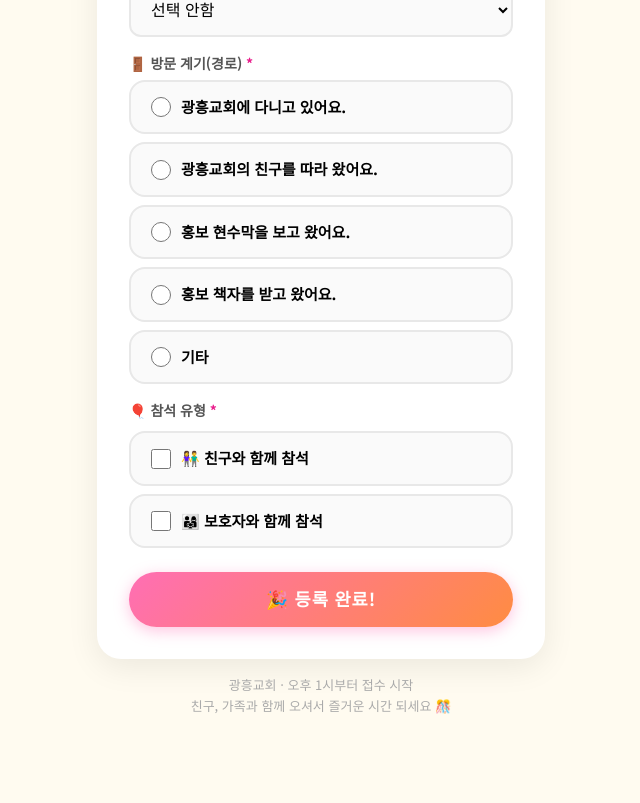
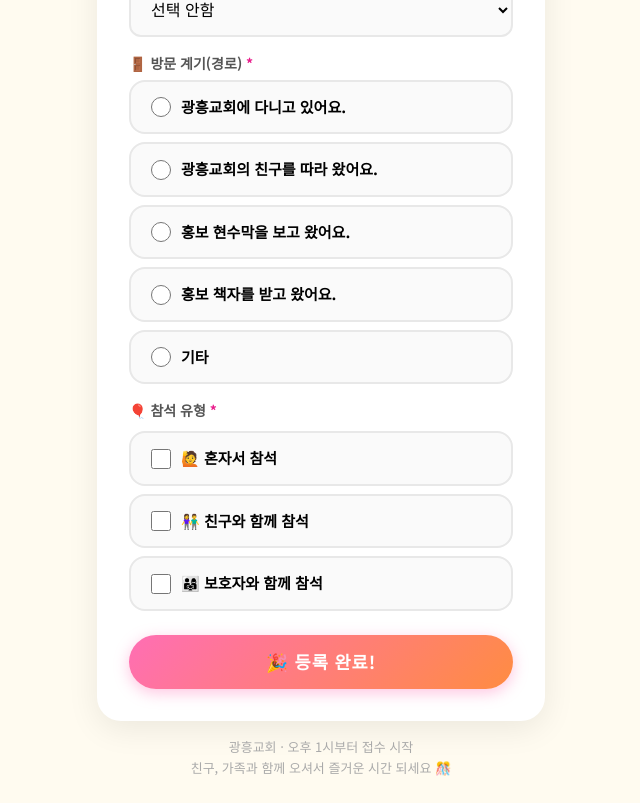
Before and after one commit to kyuky920/ghgogogo, a Next.js app: page / in a window 1280 px wide. Shown: the part 803-1606 px from the top of the page, without its empty margins (319-959 px from the left). Before the commit the page ends 1543 px from the top, so only its background shows below. Built offline with nearby package versions, Linux system fonts and the light colour scheme; no server answers.

Commit message:
Add solo attendance option

```diff
--- a/app/admin/page.tsx
+++ b/app/admin/page.tsx
@@ -76,7 +76,7 @@ export default function AdminPage() {
   }
 
   const handleExportCSV = () => {
-    const headers = ['이름', '학생구분', '등록구분', '등록경로', '현장참석', '소개자', '소속', '방문 계기', '학년/나이', '친구동반', '보호자동반', '등록시각', '체크시각']
+    const headers = ['이름', '학생구분', '등록구분', '등록경로', '현장참석', '소개자', '소속', '방문 계기', '학년/나이', '혼자참석', '친구동반', '보호자동반', '등록시각', '체크시각']
     const rows = registrations.map(r => [
       r.visitor_name,
       getStudentGroupLabel(r),
@@ -87,6 +87,7 @@ export default function AdminPage() {
       r.school || '',
       r.visit_path || '',
       getGradeLabel(r),
+      r.attending_alone ? '✓' : '',
       r.with_friend ? '✓' : '',
       r.with_guardian ? '✓' : '',
       new Date(r.created_at).toLocaleString('ko-KR'),
@@ -111,6 +112,7 @@ export default function AdminPage() {
 
   const totalFriend = registrations.filter(r => r.with_friend).length
   const totalGuardian = registrations.filter(r => r.with_guardian).length
+  const totalSolo = registrations.filter(r => r.attending_alone).length
   const totalPreregistered = registrations.filter(r => r.registration_kind === 'preregister').length
   const totalOnsite = registrations.filter(r => r.registration_kind === 'onsite').length
   const totalManual = registrations.filter(r => r.registration_source === 'manual').length
@@ -195,6 +197,7 @@ export default function AdminPage() {
             { label: '현장등록자', value: totalOnsite, color: '#FF8C42', emoji: '🏃' },
             { label: '수동등록', value: totalManual, color: '#8E24AA', emoji: '✍️' },
             { label: '현장 체크완료', value: totalCheckedIn, color: '#26A69A', emoji: '✅' },
+            { label: '혼자서 참석', value: totalSolo, color: '#5C6BC0', emoji: '🙋' },
             { label: '친구와 함께', value: totalFriend, color: '#4FC3F7', emoji: '👫' },
             { label: '보호자와 함께', value: totalGuardian, color: '#69D46B', emoji: '👨‍👩‍👧' },
           ].map((stat) => (
@@ -249,7 +252,7 @@ export default function AdminPage() {
               <table style={{ width: '100%', borderCollapse: 'collapse', fontSize: '14px' }}>
                 <thead>
                   <tr style={{ background: '#F9F9F9' }}>
-                    {['#', '방문자', '학생구분', '등록구분', '등록경로', '현장참석', '소개자', '소속', '방문 계기', '학년/나이', '친구', '보호자', '등록시각', ''].map(h => (
+                    {['#', '방문자', '학생구분', '등록구분', '등록경로', '현장참석', '소개자', '소속', '방문 계기', '학년/나이', '혼자', '친구', '보호자', '등록시각', ''].map(h => (
                       <th key={h} style={{ padding: '12px 14px', textAlign: 'left', color: '#666', fontWeight: '700', whiteSpace: 'nowrap', borderBottom: '1px solid #F0F0F0' }}>{h}</th>
                     ))}
                   </tr>
@@ -296,6 +299,9 @@ export default function AdminPage() {
                         {getGradeLabel(r) || '-'}
                       </td>
                       <td style={{ padding: '12px 14px', textAlign: 'center' }}>
+                        {r.attending_alone ? <span style={{ color: '#5C6BC0', fontWeight: '700' }}>✓</span> : '-'}
+                      </td>
+                      <td style={{ padding: '12px 14px', textAlign: 'center' }}>
                         {r.with_friend ? <span style={{ color: '#4FC3F7', fontWeight: '700' }}>✓</span> : '-'}
                       </td>
                       <td style={{ padding: '12px 14px', textAlign: 'center' }}>
--- a/components/RegisterForm.tsx
+++ b/components/RegisterForm.tsx
@@ -13,6 +13,7 @@ interface Props {
     school?: string | null
     visit_path?: string | null
     grade?: number | null
+    attending_alone?: boolean
     with_friend?: boolean
     with_guardian?: boolean
     registration_kind?: 'onsite' | 'preregister'
@@ -69,6 +70,7 @@ export default function RegisterForm({
     isPresetVisitPath ? '' : (initialData?.visit_path || '')
   )
   const [grade, setGrade] = useState<string>(initialGradeValue)
+  const [attendingAlone, setAttendingAlone] = useState(initialData?.attending_alone || false)
   const [withFriend, setWithFriend] = useState(initialData?.with_friend || false)
   const [withGuardian, setWithGuardian] = useState(initialData?.with_guardian || false)
   const [loading, setLoading] = useState(false)
@@ -82,7 +84,7 @@ export default function RegisterForm({
       setError('방문자 이름을 입력해주세요 🙏')
       return
     }
-    if (!withFriend && !withGuardian) {
+    if (!attendingAlone && !withFriend && !withGuardian) {
       setError('참석 유형을 하나 이상 선택해주세요 🎈')
       return
     }
@@ -146,6 +148,7 @@ export default function RegisterForm({
         school: schoolValue || null,
         visit_path: visitPathValue,
         grade: parsedGrade,
+        attending_alone: attendingAlone,
         with_friend: withFriend,
         with_guardian: withGuardian,
         registration_kind: effectiveRegistrationKind,
@@ -474,11 +477,30 @@ export default function RegisterForm({
               🎈 참석 유형 <span style={{ color: '#E91E8C' }}>*</span>
             </label>
             <div style={{ display: 'flex', flexDirection: 'column', gap: '8px' }}>
+              <label className={`choice-card ${attendingAlone ? 'checked' : ''}`}>
+                <input
+                  type="checkbox"
+                  checked={attendingAlone}
+                  onChange={e => {
+                    const checked = e.target.checked
+                    setAttendingAlone(checked)
+                    if (checked) {
+                      setWithFriend(false)
+                      setWithGuardian(false)
+                    }
+                  }}
+                />
+                <span style={{ fontWeight: '600', fontSize: '15px' }}>🙋 혼자서 참석</span>
+              </label>
               <label className={`choice-card ${withFriend ? 'checked' : ''}`}>
                 <input
                   type="checkbox"
                   checked={withFriend}
-                  onChange={e => setWithFriend(e.target.checked)}
+                  onChange={e => {
+                    const checked = e.target.checked
+                    setWithFriend(checked)
+                    if (checked) setAttendingAlone(false)
+                  }}
                 />
                 <span style={{ fontWeight: '600', fontSize: '15px' }}>👫 친구와 함께 참석</span>
               </label>
@@ -486,7 +508,11 @@ export default function RegisterForm({
                 <input
                   type="checkbox"
                   checked={withGuardian}
-                  onChange={e => setWithGuardian(e.target.checked)}
+                  onChange={e => {
+                    const checked = e.target.checked
+                    setWithGuardian(checked)
+                    if (checked) setAttendingAlone(false)
+                  }}
                 />
                 <span style={{ fontWeight: '600', fontSize: '15px' }}>👨‍👩‍👧 보호자와 함께 참석</span>
               </label>
--- a/lib/supabase.ts
+++ b/lib/supabase.ts
@@ -17,6 +17,7 @@ export type Registration = {
   school: string | null
   visit_path: string | null
   grade: number | null
+  attending_alone: boolean
   with_friend: boolean
   with_guardian: boolean
   registration_kind: 'onsite' | 'preregister'
```
Also changed, not shown: 1 other file (tests, documents, lock files or other folders).
